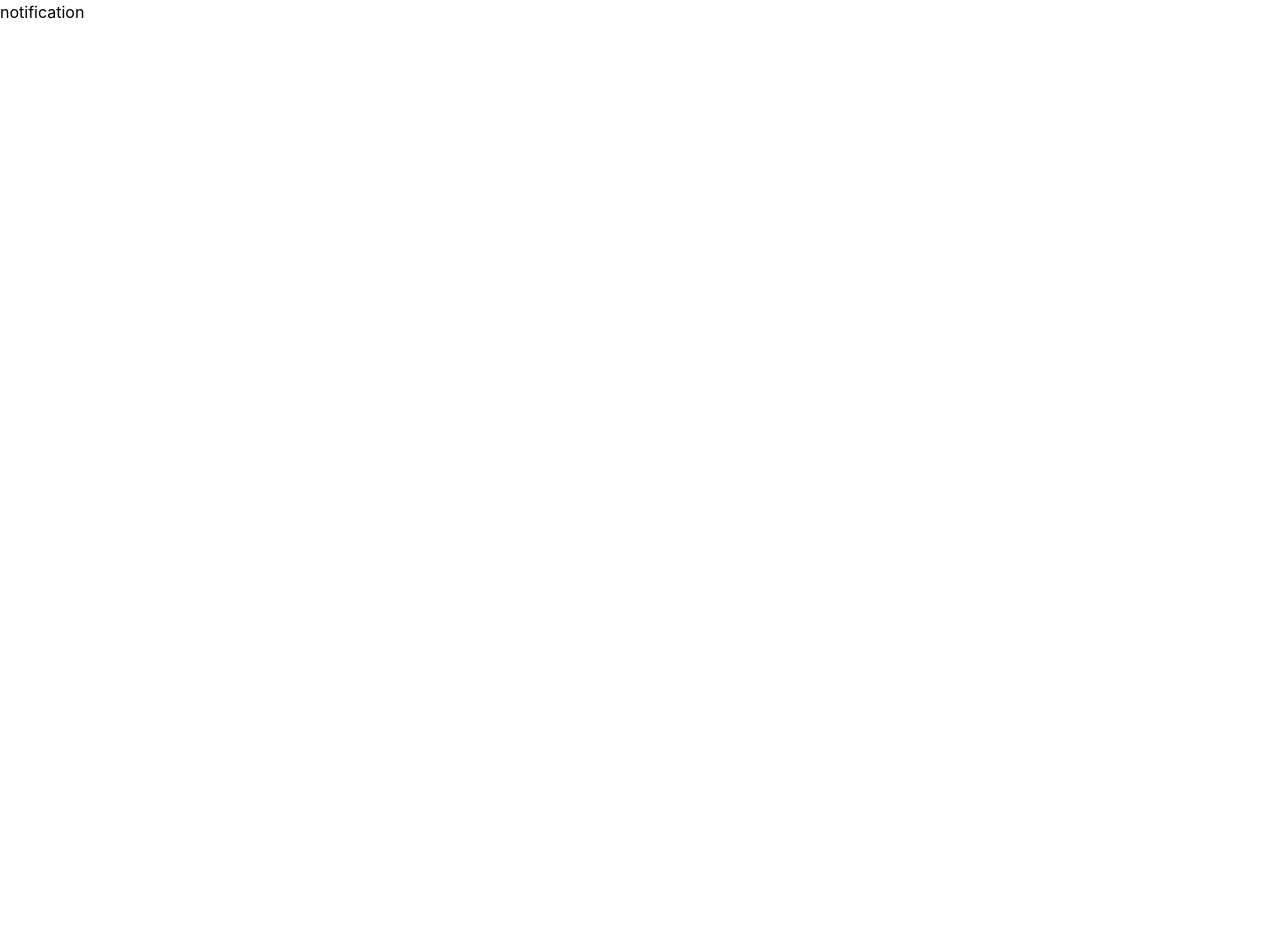
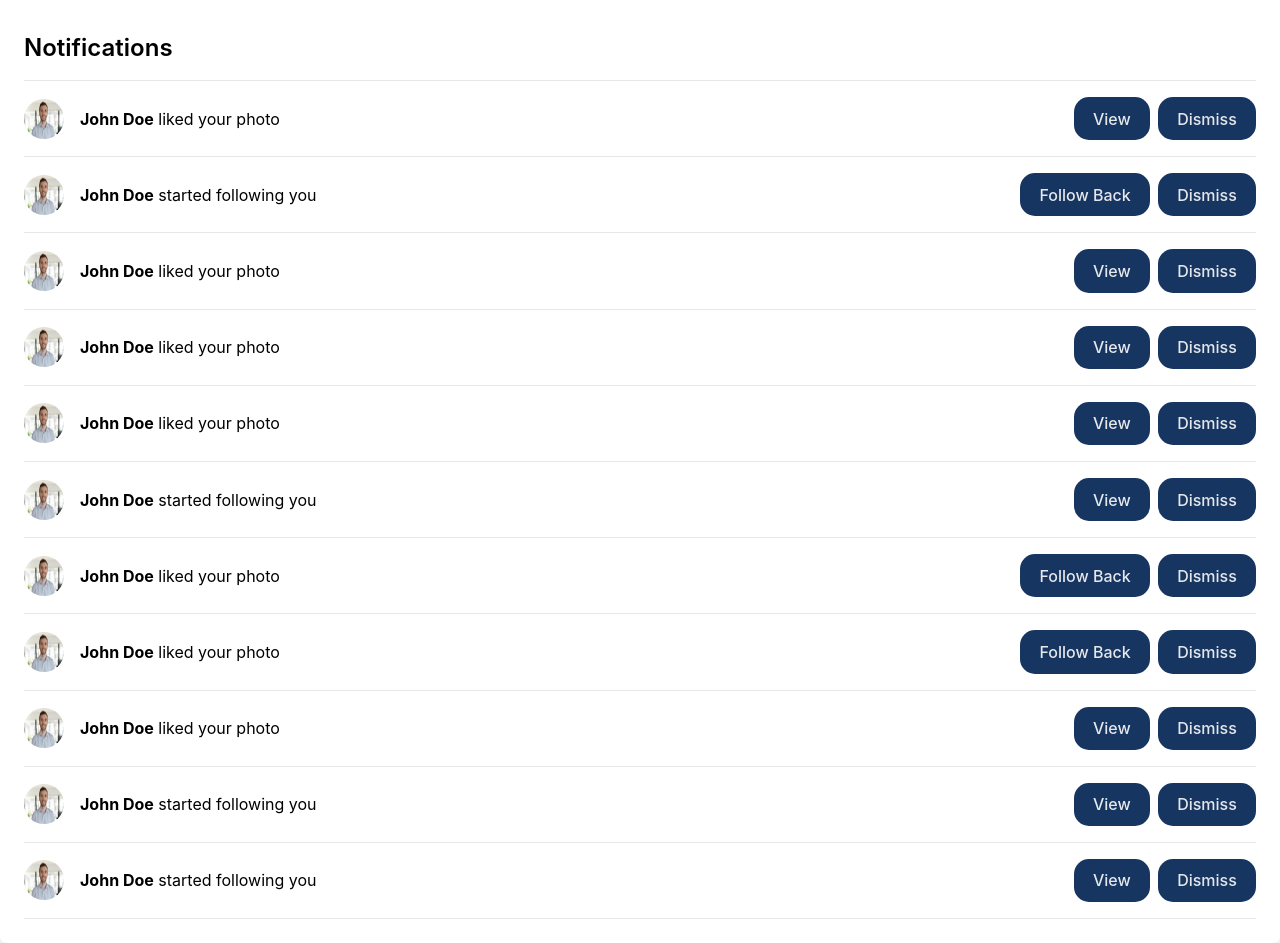
Before and after one commit to sinhasatyam045/Alum_Fullstack, a React (Vite) app: page /notification in a window 1280 px wide. Before the commit the page ends 800 px from the top, so only its background shows below. Built offline with nearby package versions, Linux system fonts and the light colour scheme.

Commit message:
Dashboard fixes, Notification pannel added, Routes fixes, Profile design fixes

```diff
--- a/src/components/dashboard/dashboard.jsx
+++ b/src/components/dashboard/dashboard.jsx
@@ -2,9 +2,12 @@ import React from "react";
 import Post from "../helper/post";
 import { useNavigate } from "react-router-dom";
 import Navbar from "../helper/navbar";
+import { useState } from "react";
+import Notification from "../notification/notification";
 
 const Dashboard = () => {
   const navigate = useNavigate();
+  const[comp,setComp]=useState("");
 
   function handleAdminClick() {
     navigate("/approval");
@@ -12,10 +15,14 @@ const Dashboard = () => {
 
   function handleMessageClick() {
     navigate("/messages");
+
   }
 
   function handleNotificationClick() {
-    navigate("/notification");
+    // navigate("/notification");
+    setComp((prev)=>(prev==="notification"?"":"notification"));
+    console.log(comp);
+
   }
 
   function handleUpdateClick() {
@@ -28,9 +35,9 @@ const Dashboard = () => {
   return (
     <div className="overflow-hidden">
       <div className="w-full flex justify-between">
-        <div className="w-full px-16 bg-indigo-200 fixed">
+        {/* <div className="w-full px-16 bg-indigo-200 fixed">
           <Navbar />
-        </div>
+        </div> */}
         {/* Profile Section */}
         <div className="w-1/5 h-screen bg-indigo-200 p-4 flex flex-col items-center ">
           <div className="pb-20">
@@ -93,7 +100,8 @@ const Dashboard = () => {
         {/* Posts Section */}
         <div className="w-3/5 h-screen bg-gray-200 p-4 overflow-y-auto">
           {/* Example Post */}
-          <div className="w-4/5 mx-auto border overflow-y ">
+
+          {comp !== "notification" && (<div className="w-4/5 mx-auto border overflow-y ">
             <Post
               username="John Doe"
               avatar="Images/profile.jpg"
@@ -129,6 +137,13 @@ const Dashboard = () => {
               comments={5}
             />
           </div>
+          )}
+
+          {comp === "notification" && (<div className="w-4/5 mx-auto border overflow-y">
+              <Notification />
+
+          </div>
+          )}
 
           {/* Add more posts as needed */}
         </div>
--- a/src/components/login/SignUpPage.jsx
+++ b/src/components/login/SignUpPage.jsx
@@ -1,6 +1,7 @@
 import React from 'react'
 import { useState } from 'react'
 import { FaFacebook, FaGoogle, FaTwitter } from 'react-icons/fa'
+import { useNavigate } from 'react-router-dom'
 // Important info for Backend Devs :
 
 // The handling between Faculty, Student or Alumni Login is decided by the variable activeUser
@@ -10,6 +11,7 @@ import { FaFacebook, FaGoogle, FaTwitter } from 'react-icons/fa'
 // activeUser = 3 : Alumni Login
 
 const SignUpPage = () => {
+    const navigate = useNavigate();
     const [activeUser, setactiveUser] = useState(1)
     const [imageOpacity, setImageOpacity] = useState(100)
 
@@ -19,8 +21,12 @@ const SignUpPage = () => {
         setTimeout(() => setImageOpacity(1), 100)
     }
 
+    const handleRegisterClick = () => {
+        navigate("/dashboard")
+    }
+
     return (
-        <div className="w-full h-full flex justify-center items-center">
+        <div className="w-full h-screen bg-indigo-100 flex justify-center items-center">
             <div className="flex  items-center justify-center w-full h-5/6 bg-indigo-100">
                 <div className="flex items-center align-center p-10 m-10">
                     {activeUser === 1 && (
@@ -61,7 +67,7 @@ const SignUpPage = () => {
                     )}
                 </div>
 
-                <div className="bg-white w-5/6 h-11/12  shadow-xl rounded-3xl p-7 m-10 flex flex-col items-center">
+                <div className="bg-white w-3/6 h-11/12  shadow-xl rounded-3xl p-7 m-10 flex flex-col items-center">
                     <div className="bg-blue-100 rounded-full w-5/6 flex justify-center relative">
                         {/* Sliding Button */}
                         <button
@@ -209,6 +215,7 @@ const SignUpPage = () => {
                                 boxShadow: '0 0 10px rgba(30, 58, 138, 0.7)',
                             }}
                             className=" text-lg font-bold w-1/3 text-white py-4 p-2 mb-8 rounded-full mx-auto my-4 hover:bg-blue-800 transition-all duration-200 ease-in-out"
+                            onClick={handleRegisterClick}
                         >
                             REGISTER
                         </button>
--- a/src/components/login/TripleLogin.jsx
+++ b/src/components/login/TripleLogin.jsx
@@ -23,6 +23,9 @@ const TripleLogin = () => {
 
     const handleLoginClick = () => {
         navigate('/dashboard');
+    }
+    const handleSignupClick = () => {
+        navigate('/signup');
     }
 
     return (
@@ -77,9 +80,10 @@ const TripleLogin = () => {
                         <div className="bg-blue-100 rounded-full w-5/6 flex justify-center relative">
                             {/* Sliding Button */}
                             <button
-                            className="  absolute left-0 top-0 w-1/3"
+                                className="absolute left-0 top-0 w-1/3"
                                 style={{
                                     borderRadius: '999px',
+
                                     padding: 20,
                                     marginLeft:
                                         activeUser === 1
@@ -192,15 +196,29 @@ const TripleLogin = () => {
                                 value="Password"
                                 className="px-4 py-2 border border-slate-500 text-blue-900 font-semibold shadow-sm rounded-full "
                             />
+
+                            <div className='flex gap-5 mx-auto '>
                             <button
                                 style={{
                                     boxShadow: '0 0 10px rgba(30, 58, 138, 0.7)',
                                 }}
-                            className=" text-lg font-bold w-1/3 text-white py-4 p-2 mb-8 rounded-full mx-auto my-4 hover:bg-blue-800 transition-all duration-200 ease-in-out"
+                                className=" text-lg font-bold  text-white py-3 px-4 mb-8 rounded-full mx-auto my-4 hover:bg-blue-800 transition-all duration-200 ease-in-out"
                                 onClick={handleLoginClick}
                             >
-                            LOGIN
+                                Login
                             </button>
+                            <button
+                                style={{
+                                    boxShadow: '0 0 10px rgba(30, 58, 138, 0.7)',
+                                }}
+                                className=" text-lg font-bold text-white py-3 px-4 mb-8 rounded-full mx-auto my-4 hover:bg-blue-800 transition-all duration-200 ease-in-out"
+                                onClick={handleSignupClick}
+                            >
+                                SignUp
+                            </button>
+
+                            </div>
+
                         </div>
 
                         {/* Continue Divider */}
--- a/src/components/message/NavigationPanel.jsx
+++ b/src/components/message/NavigationPanel.jsx
@@ -11,7 +11,7 @@ const NavigationPanel = () => {
       <NavItem to="/messages" icon={<BiMessage />} label="Message" />
 
       <NavItem to="/saved" icon={<BiBookmark />} label="Saved Items" />
-      <NavItem to="/messages" icon={<BiFace />} label="Profile" />
+      <NavItem to="/profile" icon={<BiFace />} label="Profile" />
 
       <NavItem to="/events" icon={<BiCalendarEvent />} label="Events" />
       {/* Add more navigation items as needed */}
--- a/src/components/notification/notification.jsx
+++ b/src/components/notification/notification.jsx
@@ -1,9 +1,61 @@
-import React from 'react'
+import React from 'react';
 
-const notification = () => {
+const Notification = () => {
+  // Sample data (replace with actual data from your application)
+  const userProfile = 'Images/profile.jpg';
+  const userName = 'John Doe';
+  const notificationData = [
+    { id: 1, message: 'liked your photo', actionButtons: ['View', 'Dismiss'] },
+    { id: 2, message: 'started following you', actionButtons: ['Follow Back', 'Dismiss'] },
+    { id: 3, message: 'liked your photo', actionButtons: ['View', 'Dismiss'] },
+    { id: 4, message: 'liked your photo', actionButtons: ['View', 'Dismiss'] },
+    { id: 5, message: 'liked your photo', actionButtons: ['View', 'Dismiss'] },
+    { id: 6, message: 'started following you', actionButtons: ['View', 'Dismiss'] },
+    { id: 7, message: 'liked your photo', actionButtons: ['Follow Back', 'Dismiss'] },
+    { id: 8, message: 'liked your photo', actionButtons: ['Follow Back', 'Dismiss'] },
+    { id: 9, message: 'liked your photo', actionButtons: ['View', 'Dismiss'] },
+    { id: 20, message: 'started following you', actionButtons: ['View', 'Dismiss'] },
+    { id: 11, message: 'started following you', actionButtons: ['View', 'Dismiss'] },
+
+  ];
+
+  const handleAction = (id, action) => {
+    // Implement logic for handling the action for the given notification id
+    console.log(`Notification ID ${id} - Action: ${action}`);
+  };
+
   return (
-    <div>notification</div>
-  )
-}
+    <div className=" mx-auto bg-white rounded-md overflow-hidden shadow-md p-6">
+        <div className="mt-2">
+        <h3 className="text-2xl font-semibold mb-4">Notifications</h3>
+        <hr />
 
-export default notification
+        {notificationData.map((notification) => (
+          <div key={notification.id} className="flex items-center justify-between border-b py-4">
+            <div className="flex items-center space-x-4">
+              <img src={userProfile} alt="Notification User" className="w-10 h-10 rounded-full" />
+              <div>
+                <p>
+                  <span className="font-bold">{userName}</span> {notification.message}
+                </p>
+              </div>
+            </div>
+            <div className="flex space-x-2">
+              {notification.actionButtons.map((actionButton, index) => (
+                <button
+                  key={index}
+                  onClick={() => handleAction(notification.id, actionButton)}
+                  className="text-gray-200 hover:underline focus:outline-none"
+                >
+                  {actionButton}
+                </button>
+              ))}
+            </div>
+          </div>
+        ))}
+      </div>
+    </div>
+  );
+};
+
+export default Notification;
--- a/src/components/profile/profile.jsx
+++ b/src/components/profile/profile.jsx
@@ -89,8 +89,8 @@ const profile = () => {
                     key={index}
                     className={`p-3 text-center rounded-lg mx-2 font-bold  flex-1 border-2 hover:font-bold hover:border-sky-800 ${
                       sectionIndex == index
-                        ? `border-sky-800 text-black`
-                        : `bg-transparent text-black dark:text-white rounded-lg`
+                        ? `border-sky-800 text-black bg-gray-200 hover:text-white`
+                        : `bg-transparent text-black hover:text-white dark:text-white rounded-lg`
                     }`}
                     onClick={() => setSectionIndex(index)}
                   >
--- a/src/index.css
+++ b/src/index.css
@@ -40,13 +40,14 @@ button {
   font-size: 1em;
   font-weight: 500;
   font-family: inherit;
-
+  background-color: #163560;
   cursor: pointer;
 
 }
 
 button:hover {
-  filter: brightness(1.4);
+  background-color: #2a4161;
+
 }
 
 
```
Lines whose indentation alone changed are shown as unchanged.
